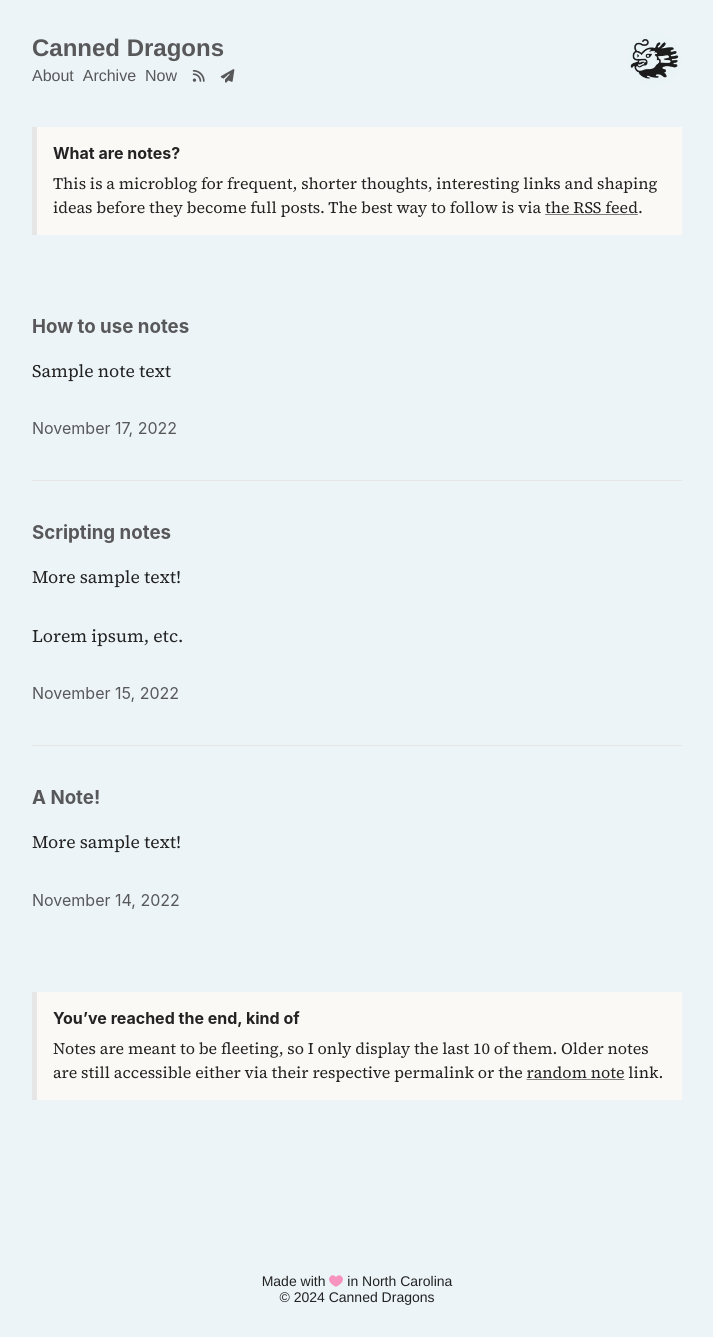
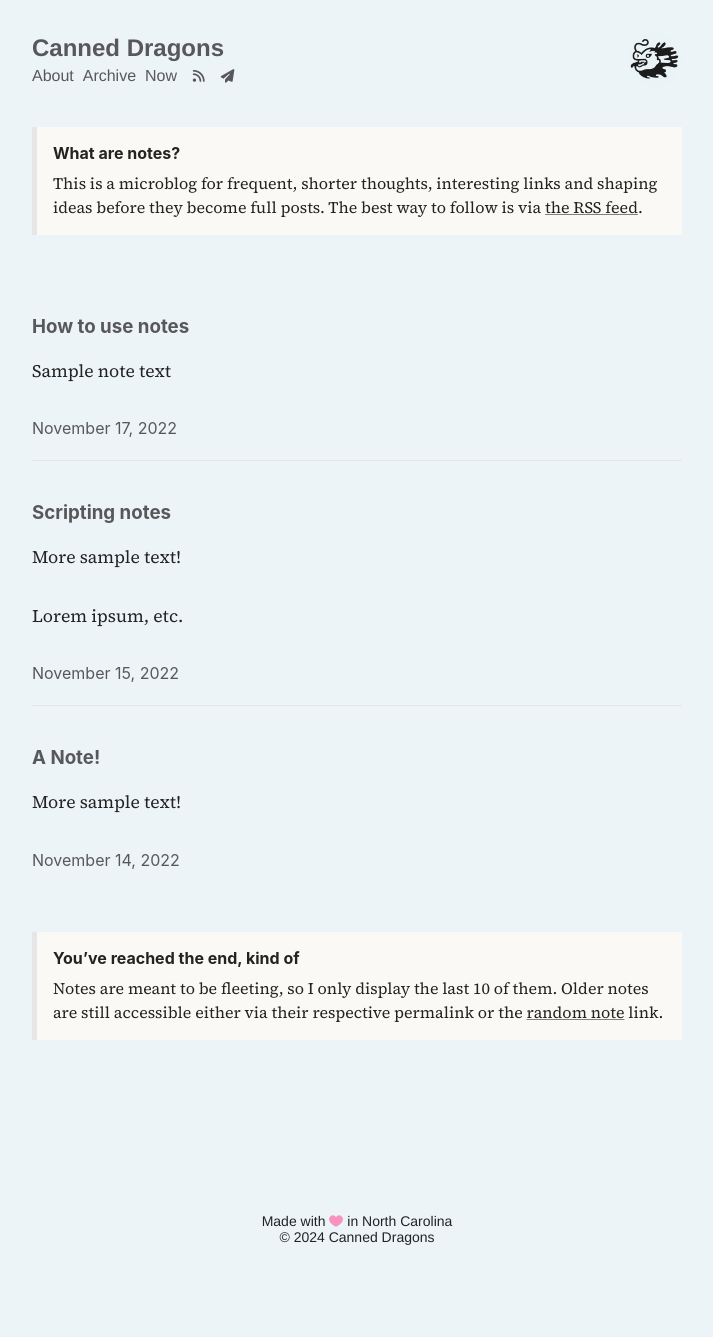
Before and after one commit to frostedechoes/canneddragons, a Jekyll site: the page built from _no-index/notes.md, in a window 1280 px wide. Shown: the whole page, without its empty margins (283-996 px from the left). Built offline with Jekyll 4.4.1, drawn with Linux system fonts in a browser that asks for light colours; nearby versions of some CDN libraries; after the commit the page ends 1277 px from its top, so only the background shows below that.

Commit message:
reduced line height

```diff
--- a/css/main.scss
+++ b/css/main.scss
@@ -432,8 +432,6 @@
 a.more {
   color: var(--main-text-color);
   font-size: 16px;
-  margin-top: 15px;
-  margin-bottom: 15px;
     white-space: nowrap;
    display: inline-block;
     text-decoration: none;
@@ -622,7 +620,6 @@
 .note-date-line {
   color: var(--light-text-color);
   font-size: var(--small-font-size);
-  margin-bottom: 20px;
   a {
     color: var(--light-text-color);
     text-decoration: none;
```
